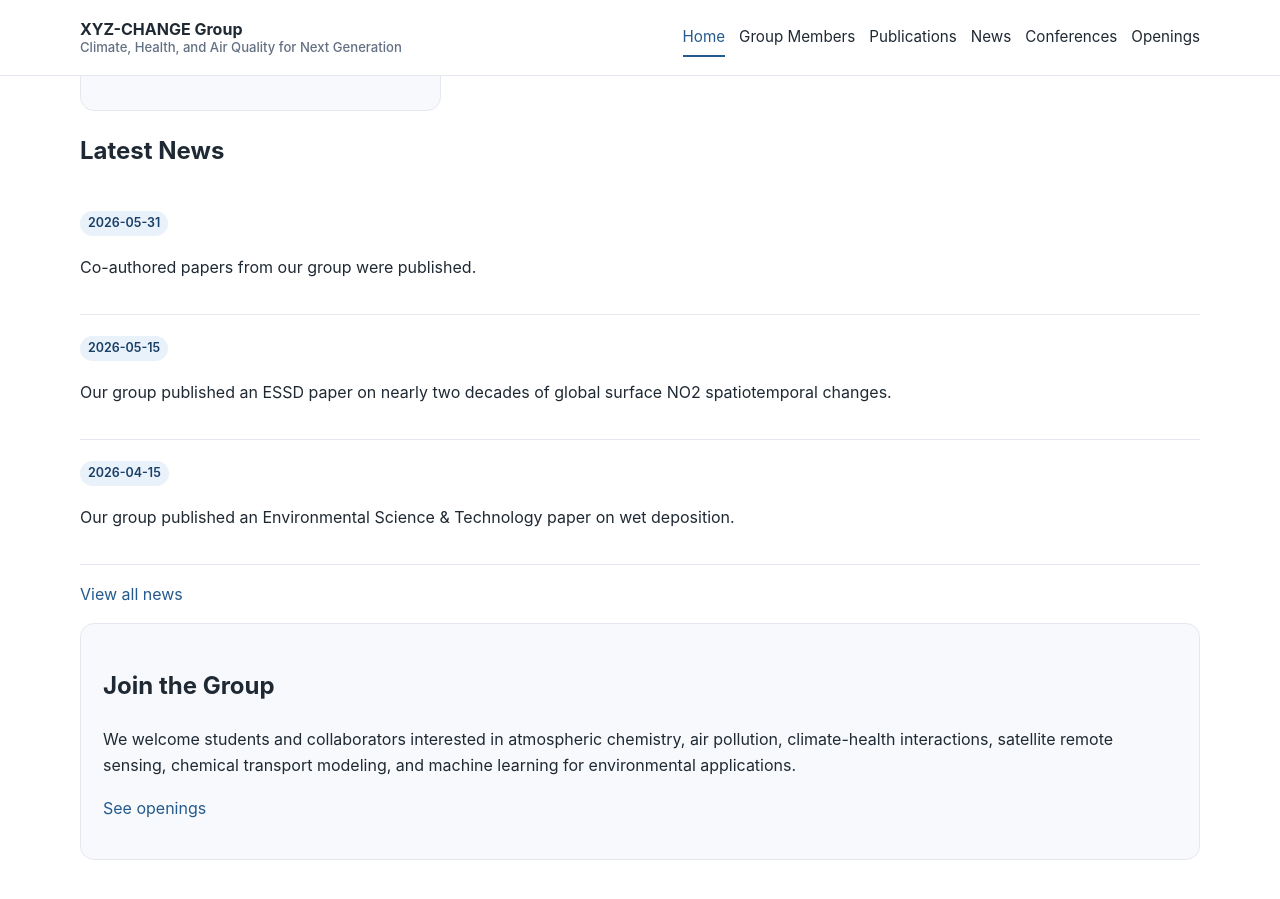
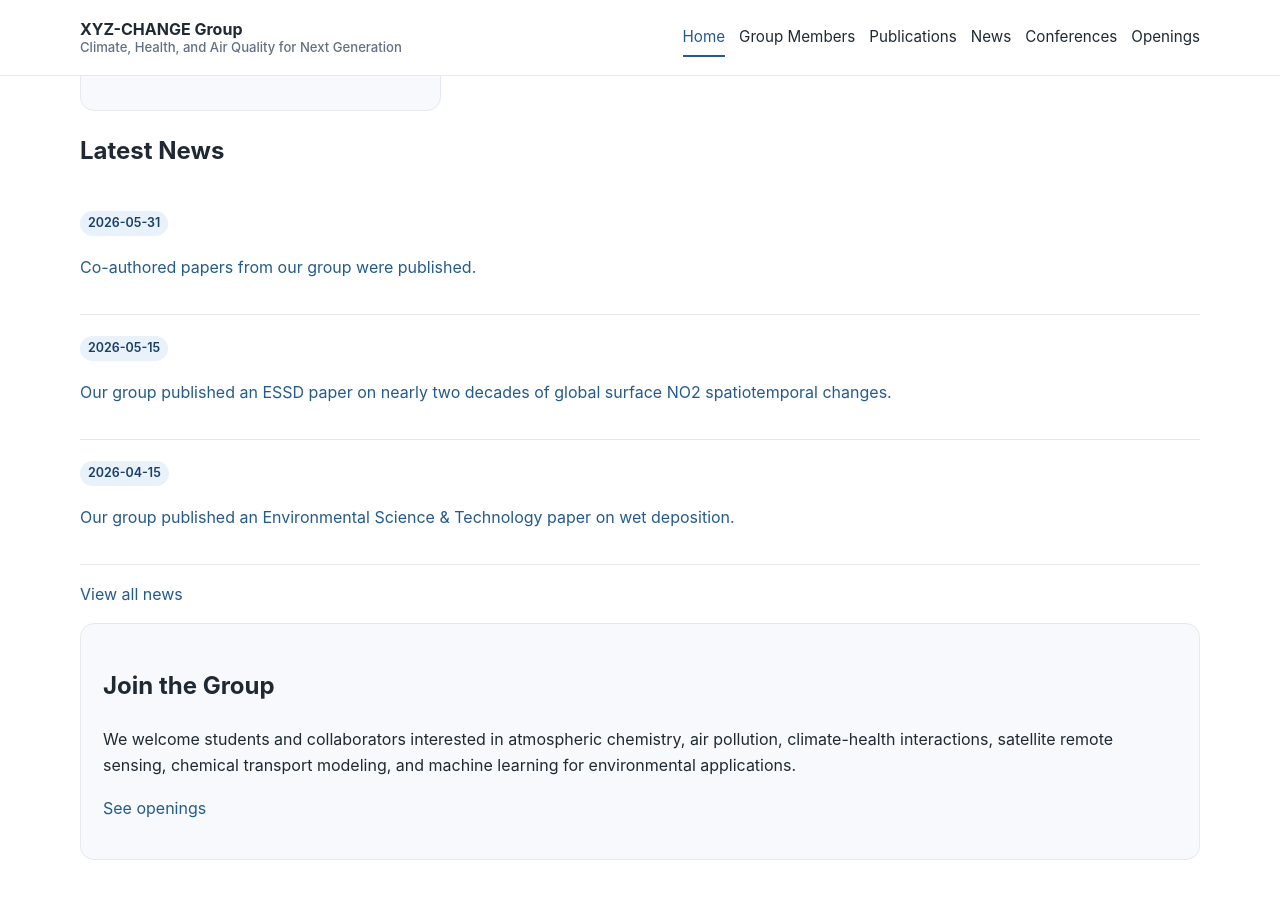
Before and after one commit to MuJSh/xyz_CHANGE, a Jekyll site: the page built from index.md, in a window 1280 px wide and 900 px high, scrolled down 732 px. Built offline with Jekyll 4.4.1, drawn with Linux system fonts in a browser that asks for light colours.

Commit message:
Make home page latest news items clickable

```diff
--- a/index.md
+++ b/index.md
@@ -48,7 +48,13 @@ permalink: /
   {% for item in site.data.news limit:3 %}
     <div class="list-item">
       <span class="badge">{{ item.date }}</span>
-      <p>{{ item.title }}</p>
+      <p>
+        {% if item.link and item.link != "" %}
+          <a href="{{ item.link }}">{{ item.title }}</a>
+        {% else %}
+          {{ item.title }}
+        {% endif %}
+      </p>
     </div>
   {% endfor %}
   <p><a href="{{ '/news/' | relative_url }}">View all news</a></p>
```
